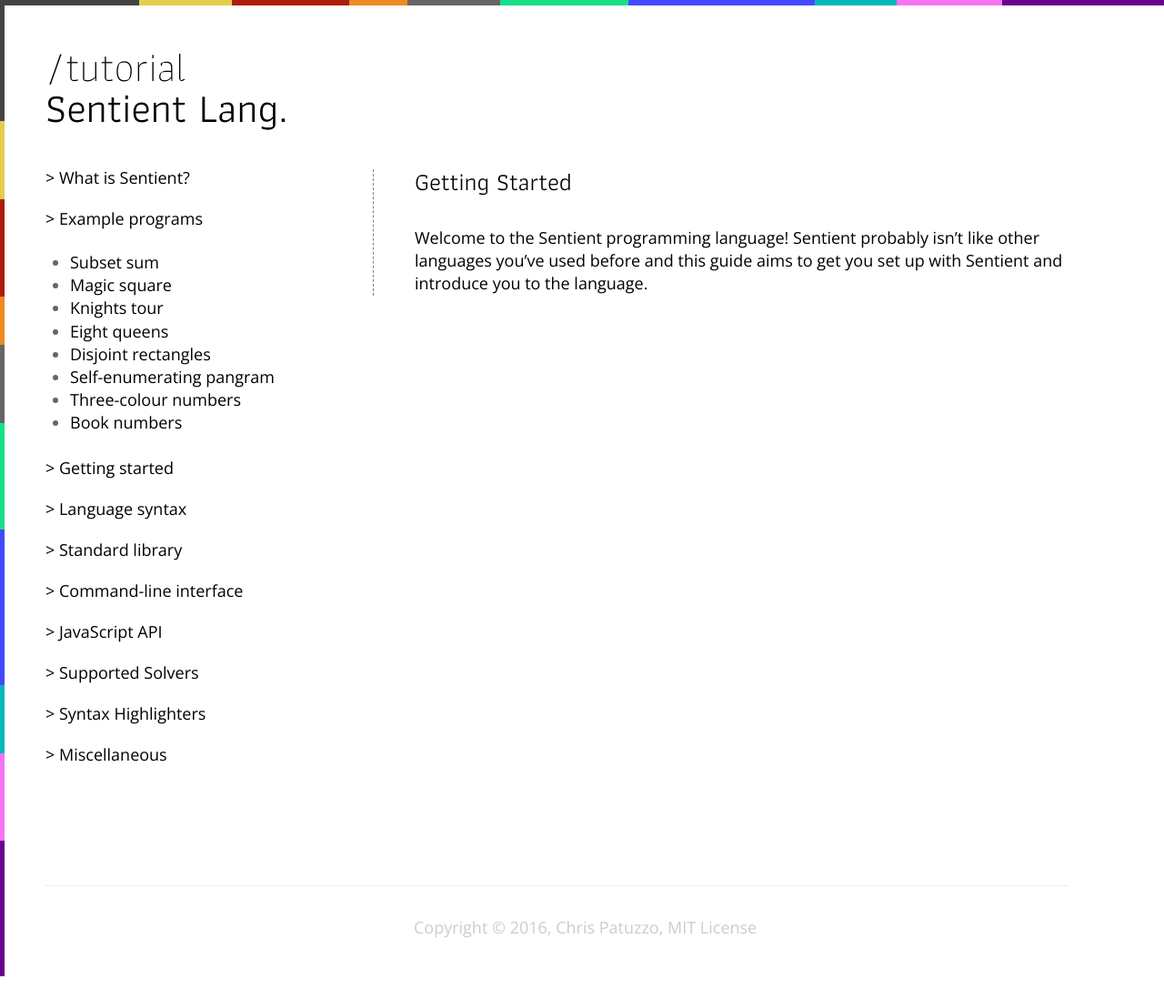
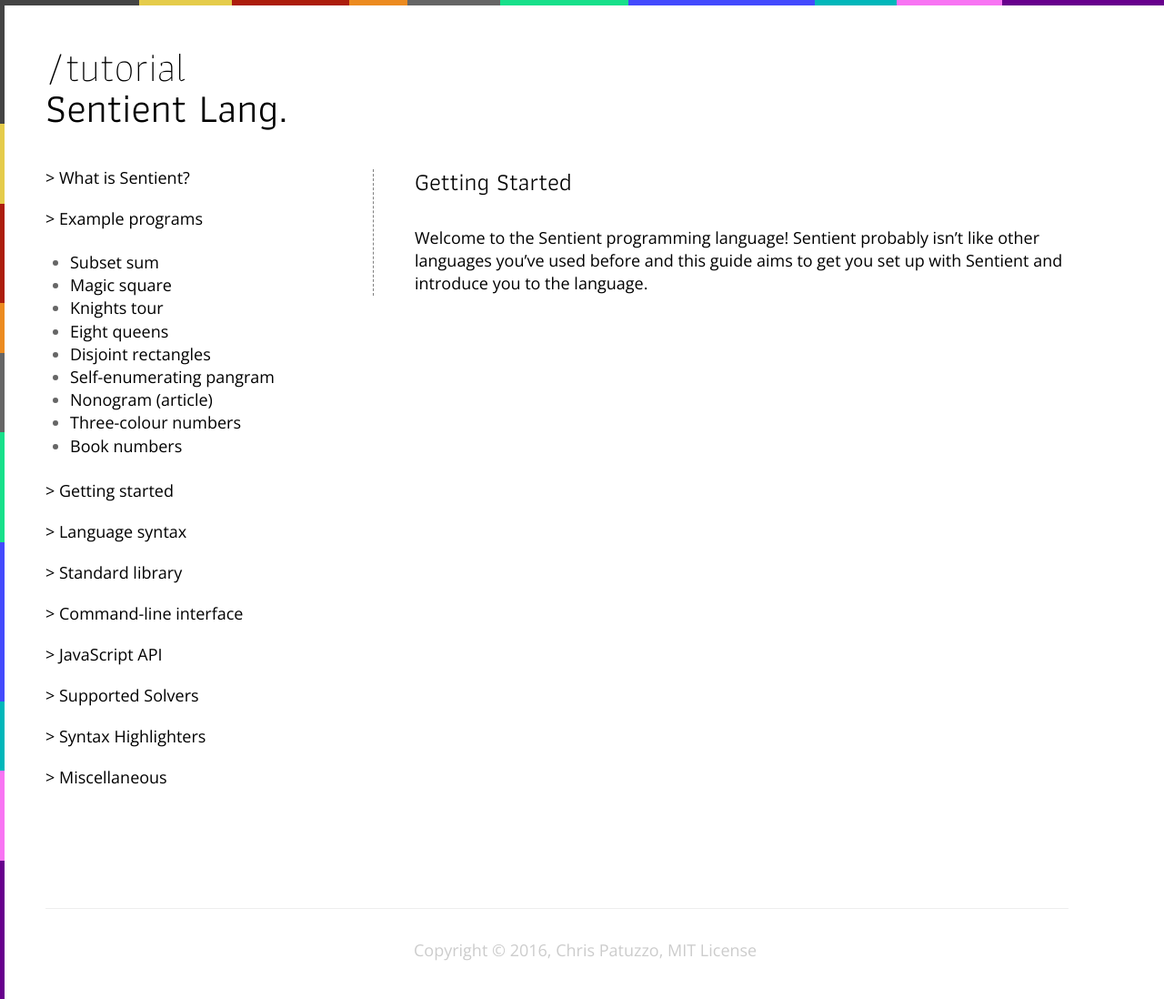
Before and after one commit to sentient-lang/sentient-lang.org, a Jekyll site: the page built from tutorial/introduction.md, in a window 1280 px wide. Shown: the whole page at 91% size. Built offline with Jekyll 4.4.1, drawn with Linux system fonts in a browser that asks for light colours; nearby versions of some CDN libraries; before the commit the page ends 1073 px from its top, so only the background shows below that.

Commit message:
Link to the GCHQ Christmas Puzzle

```diff
--- a/_layouts/default.html
+++ b/_layouts/default.html
@@ -34,6 +34,7 @@
           <li><a href="/examples/eight-queens">Eight queens</a></li>
           <li><a href="/examples/disjoint-rectangles">Disjoint rectangles</a></li>
           <li><a href="/examples/self-enumerating-pangram">Self-enumerating pangram</a></li>
+          <li><a href="http://makercasts.org/articles/gchq-christmas-puzzle">Nonogram (article)</a></li>
 
           <!-- TODO: re-write these examples on this site -->
           <li><a href="http://sentient-lang.github.io/sentient-lang/examples/threeColour/">Three-colour numbers</a></li>
```
